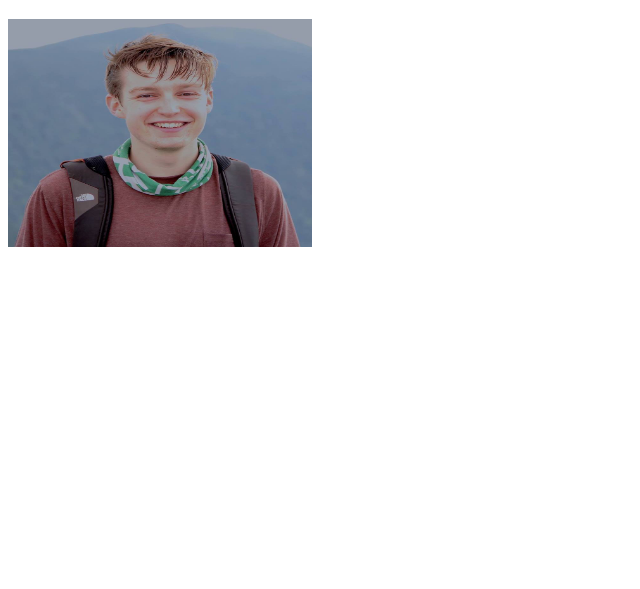
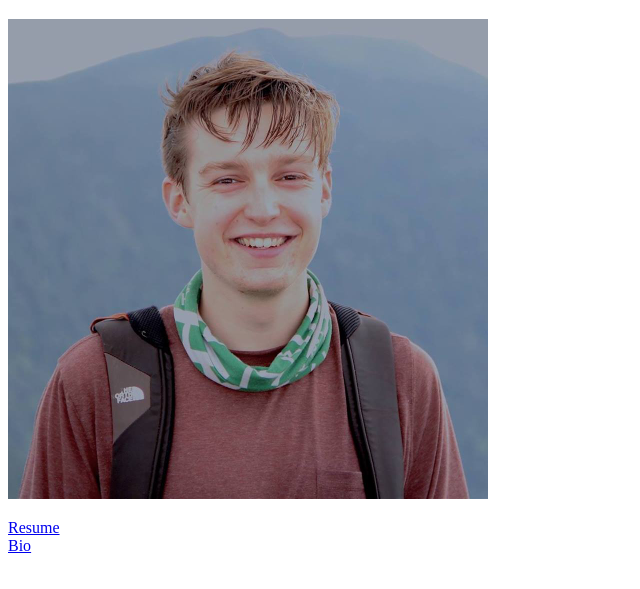
Before and after one commit to bbthorne/bbthorne.github.io, a plain HTML site: page index.html in a window 1280 px wide. Shown: the part 61-650 px from the top of the page, without its empty margins (0-640 px from the left). Drawn offline with Linux system fonts and the light colour scheme.

Commit message:
index has all reqs

```diff
--- a/index.html
+++ b/index.html
@@ -9,7 +9,9 @@
 
 <body>
         <h1>Ben Thorne</h1>
-        <p><img src="pic_of_me.jpg" alt="Headshot" style="width:304px;height:228px;"></p>
+        <p><img src="pic_of_me.jpg" alt="Headshot" style="width:480px;height:480px;"></p>
+        <a href="https://bbthorne.github.io/resume"> Resume</a> <br />
+        <a href="https://bbthorne.github.io/bio"> Bio</a>
 </body>
 
 </html>
```
